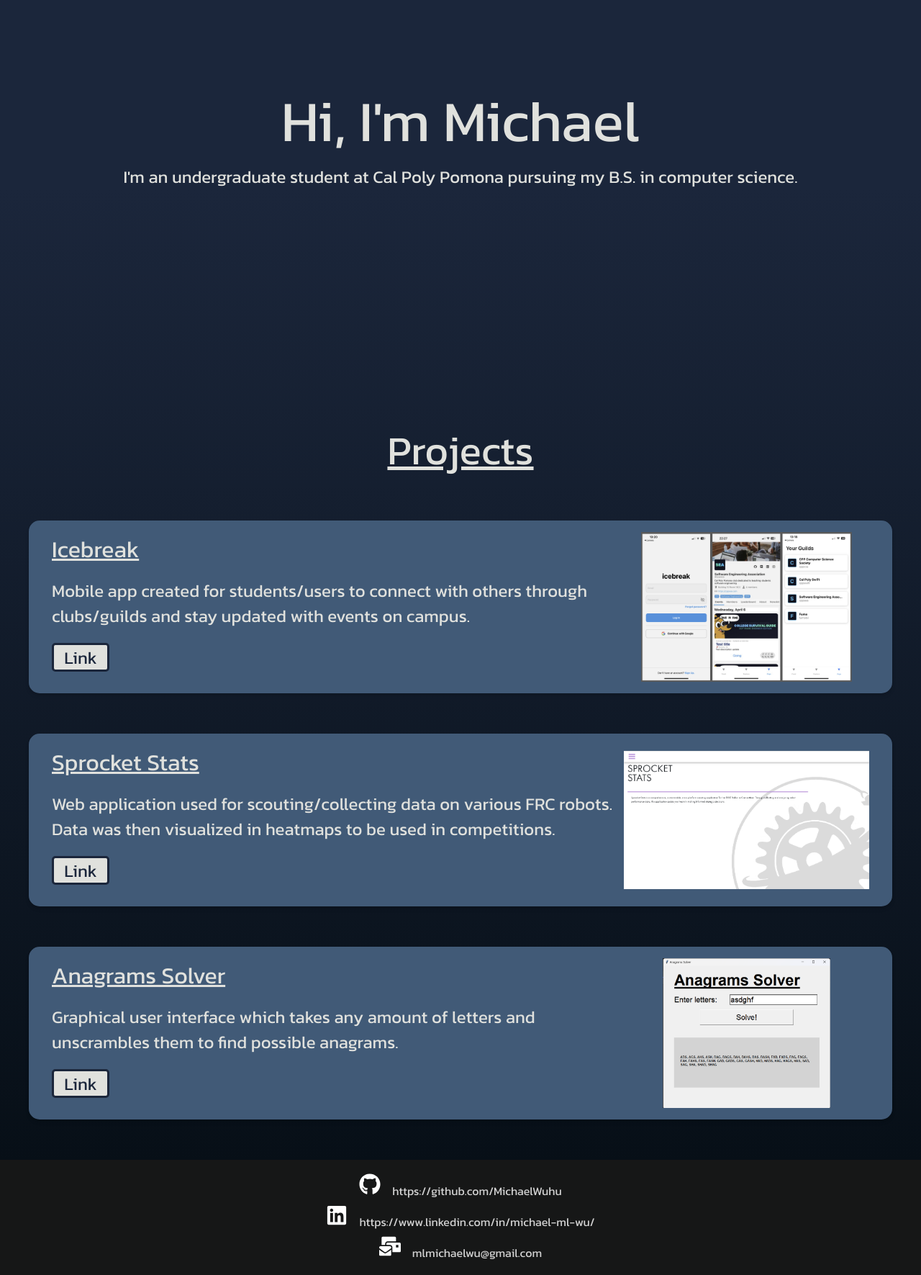
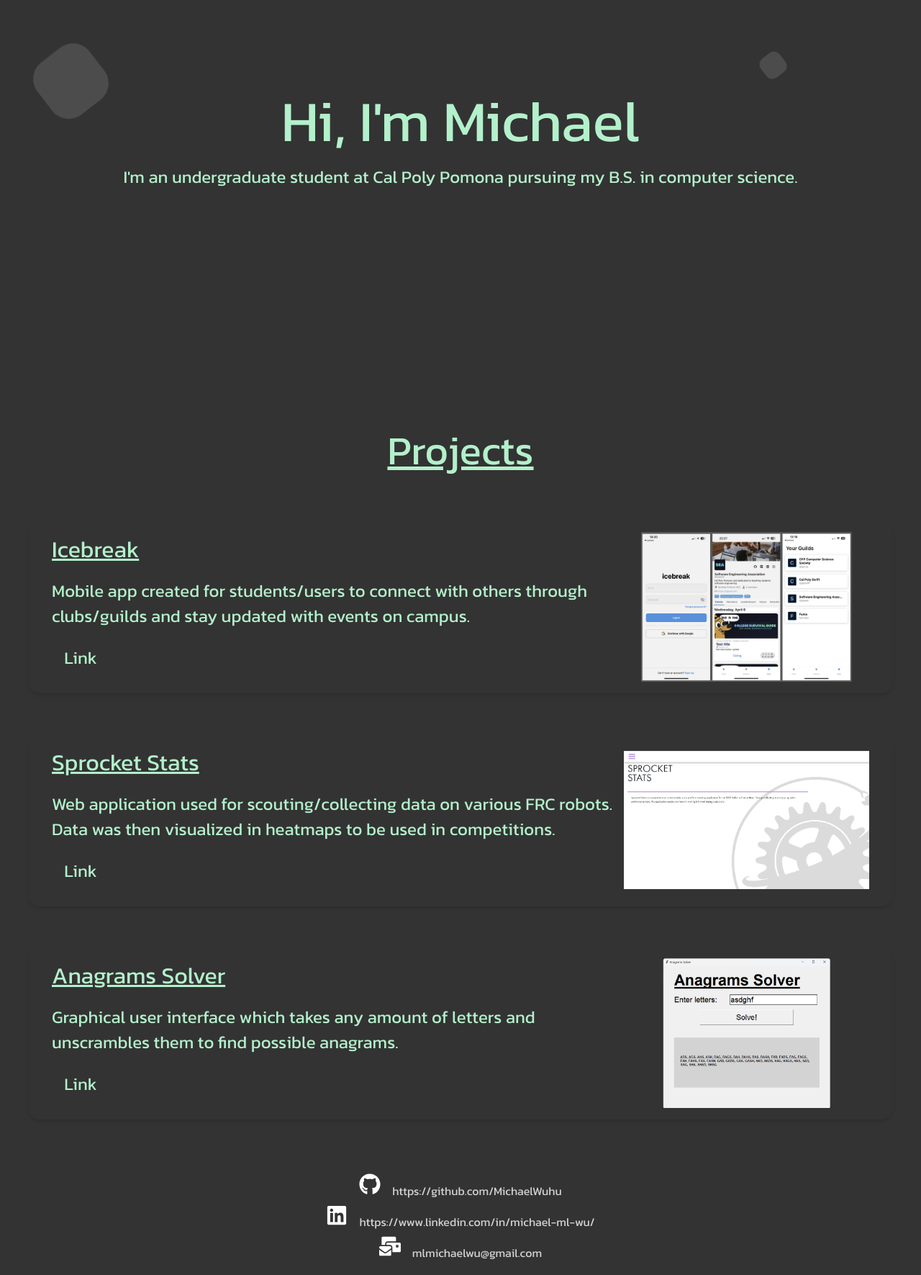
Before and after one commit to MichaelWuhu/MichaelWuhu.github.io, a React (Create React App) app: page / in a window 1280 px wide. Shown: the part 260-2031 px from the top of the page at 72% size. Built offline with nearby package versions, Linux system fonts and the light colour scheme.

Commit message:
bg animations

```diff
--- a/src/App.js
+++ b/src/App.js
@@ -10,6 +10,7 @@ import Navbar from "./components/Navbar";
 import Footer from "./components/Footer";
 
 import { BrowserRouter, Route, Routes } from "react-router-dom";
+
 
 function App() {
   return (
--- a/src/index.css
+++ b/src/index.css
@@ -8,12 +8,12 @@
 }
 
 body {
-  background: var(--background-color-2);
+  background: var(--background);
 }
 
 a {
   text-decoration: none;
-  color: var(--light-text-color);
+  /* color: var(--light-text-color); */
 }
 
 /* h1, h4, p, a {
--- a/src/routes/Home.js
+++ b/src/routes/Home.js
@@ -37,11 +37,19 @@ const Home = () => {
 
   return (
     <div className="home">
+      <ul className="background">
+        <li></li>
+        <li></li>
+        <li></li>
+        <li></li>
+        <li></li>
+      </ul>
       <div className="greeting">Hi, I'm Michael</div>
       <div className="description">
         I'm an undergraduate student at Cal Poly Pomona pursuing my B.S. in
         computer science.
       </div>
+
       <div className="projects-container">
         <div className="project-header">Projects</div>
         <ul>
--- a/src/styles/ColorPalette.css
+++ b/src/styles/ColorPalette.css
@@ -1,11 +1,25 @@
-:root {
+/* :root {
   --primary-color: #E0E1DD;
   --secondary-color: #415A77;
   --light-text-color: #E0E1DD;
   --dark-text-color: #1B263B;
   --header-color: #161717;
   --footer-color: #161717;
-  /* --footer-color: #000000; */
+  --footer-color: #000000;
   --background-color: #1B263B;
   --background-color-2: #070f17;
+  --background-color: #ebf6d3;
 }
+ */
+
+:root {
+  --cream: #fae1b0;
+  --lighter-cream: #c9b5a6;
+  --murky: #705d5d;
+  --red: #c91313;
+  --orange: #ef7f1a;
+
+  --card-background: #d9d7d7; /* light gray */
+  --background: #333333; /* dark gray */
+  --text-color: #b3f0cb; /* minty color */
+}
--- a/src/styles/Home.css
+++ b/src/styles/Home.css
@@ -2,8 +2,8 @@
   display: flex;
   flex-direction: column;
   align-items: center;
-  background-color: var(--background-color);
-  color: var(--light-text-color);
+  /* background-color: var(--page-background); */
+  color: var(--text-color);
   padding-top: 5rem;
   min-height: 80vh;
   width: 100%;
@@ -21,7 +21,6 @@
 .projects-container {
   display: flex;
   flex-direction: column;
-  background-image: linear-gradient(var(--background-color), var(--background-color-2));
   justify-content: space-around;
   align-items: center;
   width: 100%;
@@ -56,3 +55,70 @@
     margin-top: 1rem;
   }
 }
+
+/* Squares */
+@keyframes animate {
+	0% {
+		transform: translateY(0) rotate(0deg) scale(1);
+		opacity: 0;
+		border-radius: 25%;
+	}
+	50% {
+		opacity: 0.5;
+    transform: translateY(50vh) rotate(360deg) scale(1.5);
+	}
+	100% {
+		transform: translateY(100vh) rotate(720deg) scale(0.5);;
+		opacity: 0;
+		border-radius: 45%;
+	}
+}
+
+.background {
+	top: 0;
+	left: 0;
+	margin: 0;
+	padding: 0;
+	overflow: hidden;
+	z-index: -1;
+}
+
+.background li {
+	position: absolute;
+	display: block;
+	list-style: none;
+	opacity: 0;
+	background: rgba(206, 206, 205, 0.5);
+	animation: animate 15s linear infinite;
+}
+
+.background li:nth-child(1) {
+	left: 83%;
+	width: 25px;
+	height: 25px;
+	animation-delay: 1s;
+}
+.background li:nth-child(2) {
+	left: 5%;
+	width: 69px;
+	height: 69px;
+	animation-delay: 1s;
+}
+.background li:nth-child(3) {
+	left: 78%;
+	width: 101px;
+	height: 101px;
+	animation-delay: 11s;
+}
+.background li:nth-child(4) {
+	left: 69%;
+	width: 56px;
+	height: 56px;
+	animation-delay: 5s;
+}
+.background li:nth-child(5) {
+	left: 12%;
+	width: 75px;
+	height: 75px;
+	animation-delay: 8s;
+}
```
